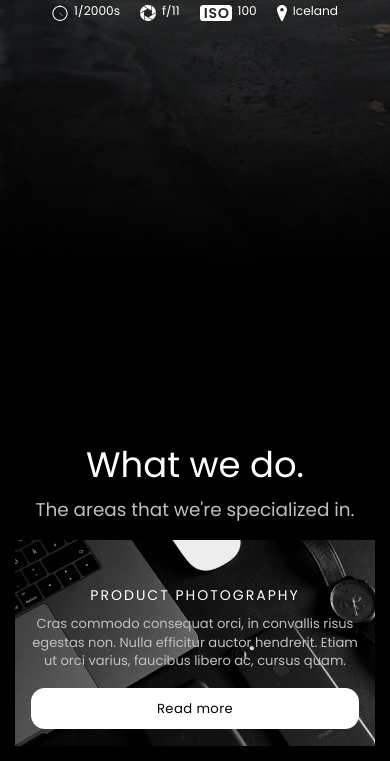
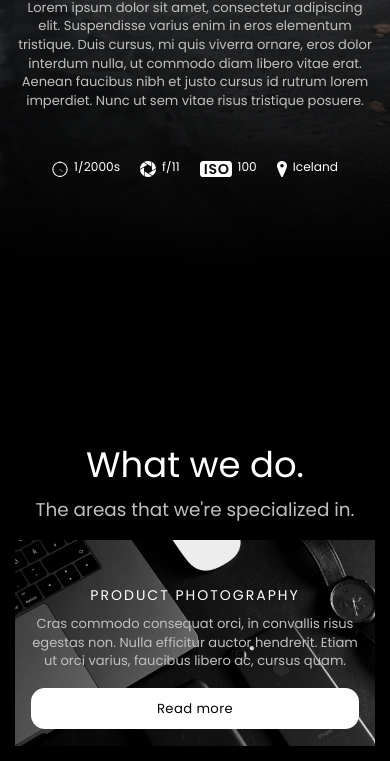
Before and after one commit to vladyslavgeyna/Aperture, a plain HTML site: page index.html in a window 390 px wide. Shown: the part 414-1175 px from the top of the page. Drawn offline with Linux system fonts and the light colour scheme.

Commit message:
fixed padding-top in main-block

```diff
--- a/scss/style.scss
+++ b/scss/style.scss
@@ -280,14 +280,19 @@ header .menu__link:hover {
     min-height: 100vh;
     background: url("../images/main-block/image.jpg") center / cover no-repeat;
     @media (max-width: 1024px) {
+        padding-top: 40%;
         padding-left: 20px;
         padding-right: 20px;
         padding-bottom: 15px;
     }
     @media (max-width: 767.98px) {
+        padding-top: 50%;
         padding-bottom: 7.5px;
         padding-left: 15px;
         padding-right: 15px;
+    }
+    @media (max-width: 425.98px) {
+        padding-top: 70%;
     }
 }
 .main-block__subtitle {
@@ -298,7 +303,7 @@ header .menu__link:hover {
 }
 .main-block__subtitle h2 {
     color: $textAboutWhiteColor;
-    @media (max-width: 550px) {
+    @media (max-width: 630px) {
         color: #fff;
     }
     font-size: 14px;
```
Also changed, not shown: css/style.css.
